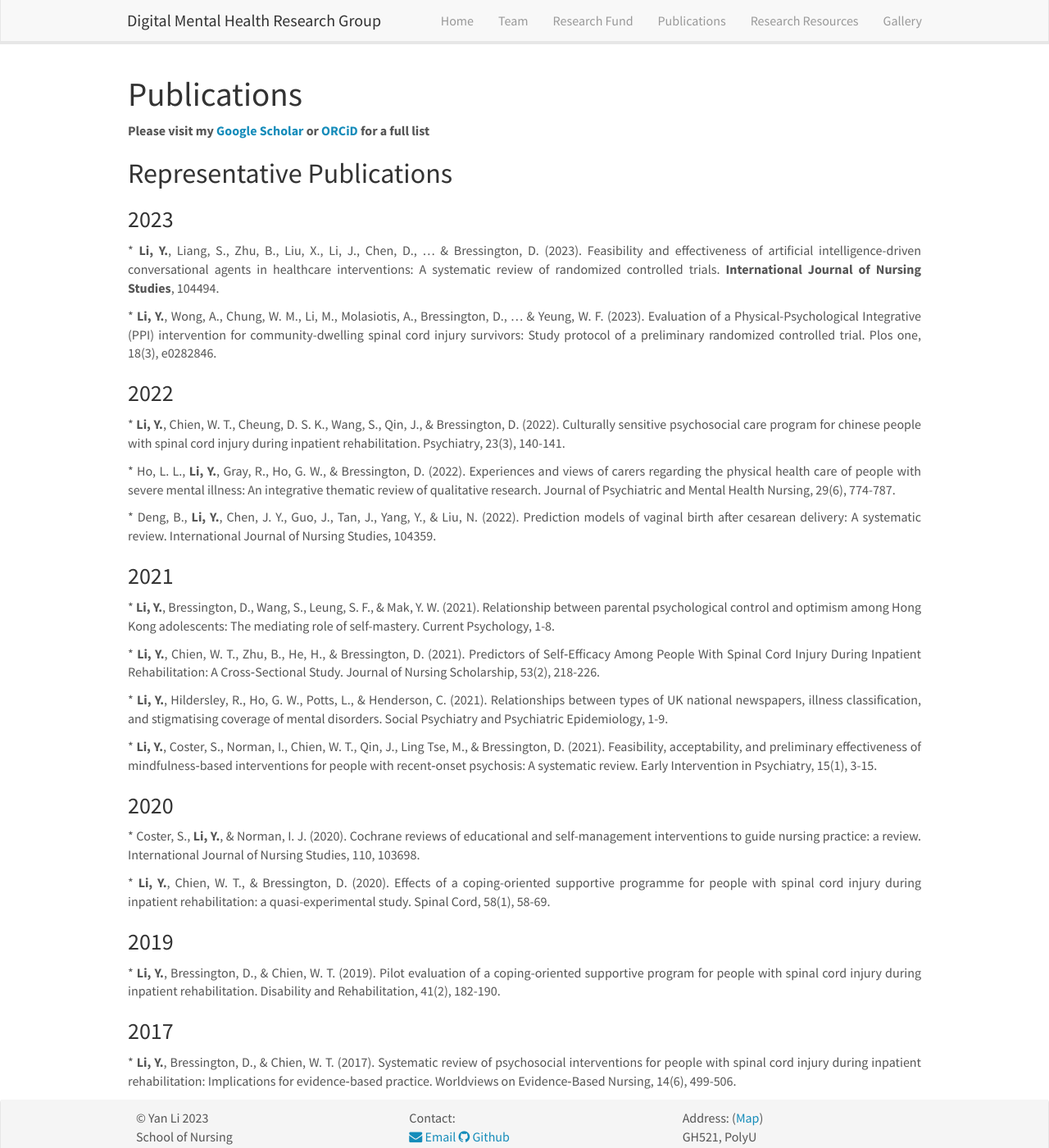
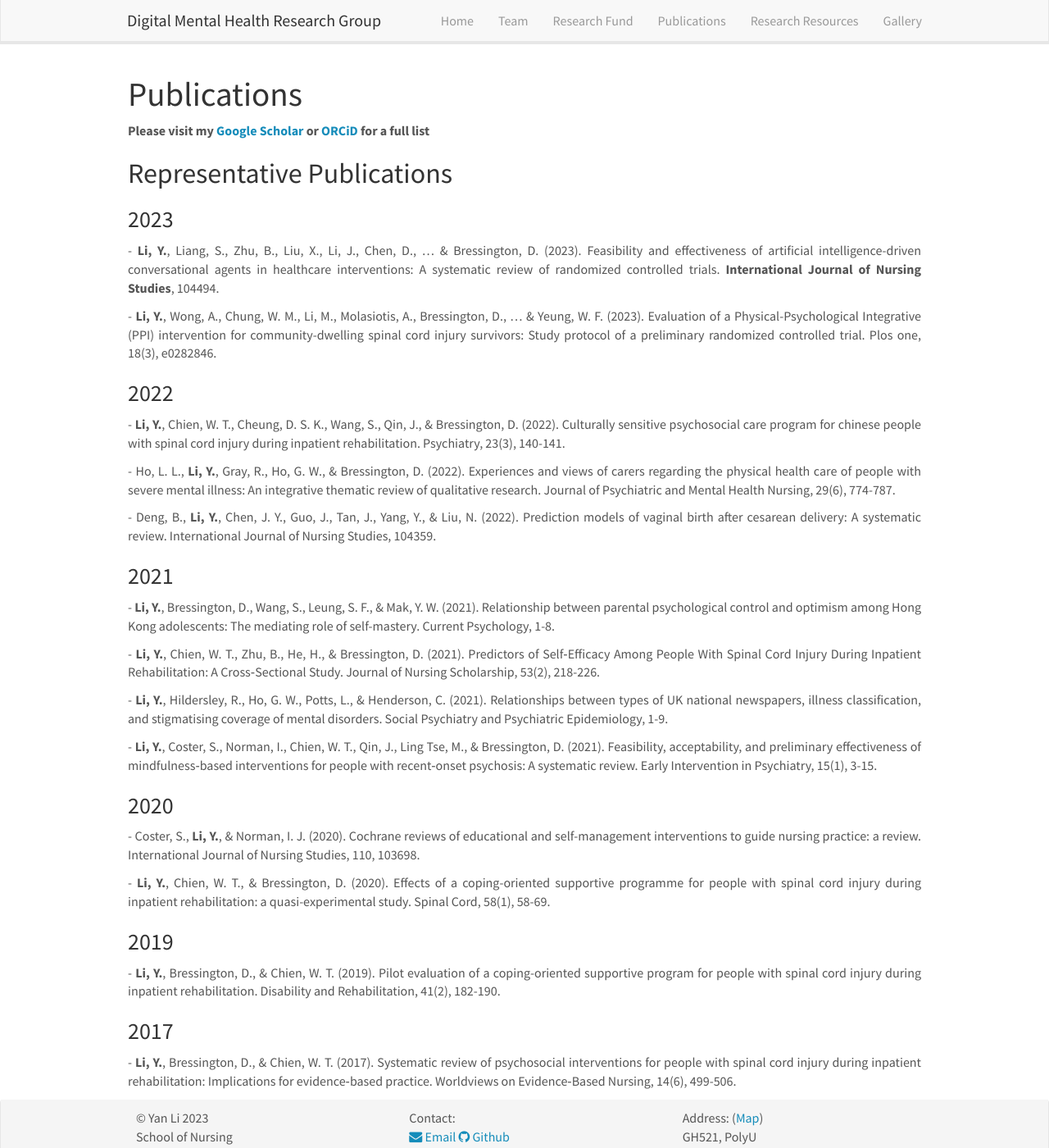
Before and after one commit to polyuly/polyuly.github.io, a Jekyll site: the page built from _pages/publications.md, in a window 1280 px wide and 1400 px high. Shown: the whole window at 82% size. Built offline with Jekyll 4.4.1, drawn with Linux system fonts in a browser that asks for light colours; nearby versions of some CDN libraries.

```diff
--- a/_pages/publications.md
+++ b/_pages/publications.md
@@ -15,13 +15,13 @@ permalink: /publications/
 
 <p align = "justify">
 
-* **Li, Y.**, Liang, S., Zhu, B., Liu, X., Li, J., Chen, D., ... & Bressington, D. (2023). Feasibility and effectiveness of artificial intelligence-driven conversational agents in healthcare interventions: A systematic review of randomized controlled trials. **International Journal of Nursing Studies**, 104494.
+- **Li, Y.**, Liang, S., Zhu, B., Liu, X., Li, J., Chen, D., ... & Bressington, D. (2023). Feasibility and effectiveness of artificial intelligence-driven conversational agents in healthcare interventions: A systematic review of randomized controlled trials. **International Journal of Nursing Studies**, 104494.
 
 </p>
 
 <p align = "justify">
 
-* **Li, Y.**, Wong, A., Chung, W. M., Li, M., Molasiotis, A., Bressington, D., ... & Yeung, W. F. (2023). Evaluation of a Physical-Psychological Integrative (PPI) intervention for community-dwelling spinal cord injury survivors: Study protocol of a preliminary randomized controlled trial. Plos one, 18(3), e0282846.
+- **Li, Y.**, Wong, A., Chung, W. M., Li, M., Molasiotis, A., Bressington, D., ... & Yeung, W. F. (2023). Evaluation of a Physical-Psychological Integrative (PPI) intervention for community-dwelling spinal cord injury survivors: Study protocol of a preliminary randomized controlled trial. Plos one, 18(3), e0282846.
 
 </p>
 
@@ -29,19 +29,19 @@ permalink: /publications/
 
 <p align = "justify">
 
-* **Li, Y.**, Chien, W. T., Cheung, D. S. K., Wang, S., Qin, J., & Bressington, D. (2022). Culturally sensitive psychosocial care program for chinese people with spinal cord injury during inpatient rehabilitation. Psychiatry, 23(3), 140-141.
+- **Li, Y.**, Chien, W. T., Cheung, D. S. K., Wang, S., Qin, J., & Bressington, D. (2022). Culturally sensitive psychosocial care program for chinese people with spinal cord injury during inpatient rehabilitation. Psychiatry, 23(3), 140-141.
 
 </p>
 
 <p align = "justify">
 
-* Ho, L. L., **Li, Y.**, Gray, R., Ho, G. W., & Bressington, D. (2022). Experiences and views of carers regarding the physical health care of people with severe mental illness: An integrative thematic review of qualitative research. Journal of Psychiatric and Mental Health Nursing, 29(6), 774-787.
+- Ho, L. L., **Li, Y.**, Gray, R., Ho, G. W., & Bressington, D. (2022). Experiences and views of carers regarding the physical health care of people with severe mental illness: An integrative thematic review of qualitative research. Journal of Psychiatric and Mental Health Nursing, 29(6), 774-787.
 
 </p>
 
 <p align = "justify">
 
-* Deng, B., **Li, Y.**, Chen, J. Y., Guo, J., Tan, J., Yang, Y., & Liu, N. (2022). Prediction models of vaginal birth after cesarean delivery: A systematic review. International Journal of Nursing Studies, 104359.
+- Deng, B., **Li, Y.**, Chen, J. Y., Guo, J., Tan, J., Yang, Y., & Liu, N. (2022). Prediction models of vaginal birth after cesarean delivery: A systematic review. International Journal of Nursing Studies, 104359.
 
 </p>
 
@@ -49,25 +49,25 @@ permalink: /publications/
 
 <p align = "justify">
 
-* **Li, Y.**, Bressington, D., Wang, S., Leung, S. F., & Mak, Y. W. (2021). Relationship between parental psychological control and optimism among Hong Kong adolescents: The mediating role of self-mastery. Current Psychology, 1-8.
+- **Li, Y.**, Bressington, D., Wang, S., Leung, S. F., & Mak, Y. W. (2021). Relationship between parental psychological control and optimism among Hong Kong adolescents: The mediating role of self-mastery. Current Psychology, 1-8.
 
 </p>
 
 <p align = "justify">
 
-* **Li, Y.**, Chien, W. T., Zhu, B., He, H., & Bressington, D. (2021). Predictors of Self‐Efficacy Among People With Spinal Cord Injury During Inpatient Rehabilitation: A Cross‐Sectional Study. Journal of Nursing Scholarship, 53(2), 218-226.
+- **Li, Y.**, Chien, W. T., Zhu, B., He, H., & Bressington, D. (2021). Predictors of Self‐Efficacy Among People With Spinal Cord Injury During Inpatient Rehabilitation: A Cross‐Sectional Study. Journal of Nursing Scholarship, 53(2), 218-226.
 
 </p>
 
 <p align = "justify">
 
-* **Li, Y.**, Hildersley, R., Ho, G. W., Potts, L., & Henderson, C. (2021). Relationships between types of UK national newspapers, illness classification, and stigmatising coverage of mental disorders. Social Psychiatry and Psychiatric Epidemiology, 1-9.
+- **Li, Y.**, Hildersley, R., Ho, G. W., Potts, L., & Henderson, C. (2021). Relationships between types of UK national newspapers, illness classification, and stigmatising coverage of mental disorders. Social Psychiatry and Psychiatric Epidemiology, 1-9.
 
 </p>
 
 <p align = "justify">
 
-* **Li, Y.**, Coster, S., Norman, I., Chien, W. T., Qin, J., Ling Tse, M., & Bressington, D. (2021). Feasibility, acceptability, and preliminary effectiveness of mindfulness‐based interventions for people with recent‐onset psychosis: A systematic review. Early Intervention in Psychiatry, 15(1), 3-15.
+- **Li, Y.**, Coster, S., Norman, I., Chien, W. T., Qin, J., Ling Tse, M., & Bressington, D. (2021). Feasibility, acceptability, and preliminary effectiveness of mindfulness‐based interventions for people with recent‐onset psychosis: A systematic review. Early Intervention in Psychiatry, 15(1), 3-15.
 
 </p>
 
@@ -75,13 +75,13 @@ permalink: /publications/
 
 <p align = "justify">
 
-* Coster, S., **Li, Y.**, & Norman, I. J. (2020). Cochrane reviews of educational and self-management interventions to guide nursing practice: a review. International Journal of Nursing Studies, 110, 103698.
+- Coster, S., **Li, Y.**, & Norman, I. J. (2020). Cochrane reviews of educational and self-management interventions to guide nursing practice: a review. International Journal of Nursing Studies, 110, 103698.
 
 </p>
 
 <p align = "justify">
 
-* **Li, Y.**, Chien, W. T., & Bressington, D. (2020). Effects of a coping-oriented supportive programme for people with spinal cord injury during inpatient rehabilitation: a quasi-experimental study. Spinal Cord, 58(1), 58-69.
+- **Li, Y.**, Chien, W. T., & Bressington, D. (2020). Effects of a coping-oriented supportive programme for people with spinal cord injury during inpatient rehabilitation: a quasi-experimental study. Spinal Cord, 58(1), 58-69.
 
 </p>
 
@@ -89,7 +89,7 @@ permalink: /publications/
 
 <p align = "justify">
 
-* **Li, Y.**, Bressington, D., & Chien, W. T. (2019). Pilot evaluation of a coping-oriented supportive program for people with spinal cord injury during inpatient rehabilitation. Disability and Rehabilitation, 41(2), 182-190.
+- **Li, Y.**, Bressington, D., & Chien, W. T. (2019). Pilot evaluation of a coping-oriented supportive program for people with spinal cord injury during inpatient rehabilitation. Disability and Rehabilitation, 41(2), 182-190.
 
 </p>
 
@@ -97,6 +97,6 @@ permalink: /publications/
 
 <p align = "justify">
 
-* **Li, Y.**, Bressington, D., & Chien, W. T. (2017). Systematic review of psychosocial interventions for people with spinal cord injury during inpatient rehabilitation: Implications for evidence‐based practice. Worldviews on Evidence‐Based Nursing, 14(6), 499-506.
+- **Li, Y.**, Bressington, D., & Chien, W. T. (2017). Systematic review of psychosocial interventions for people with spinal cord injury during inpatient rehabilitation: Implications for evidence‐based practice. Worldviews on Evidence‐Based Nursing, 14(6), 499-506.
 
 </p>
```
